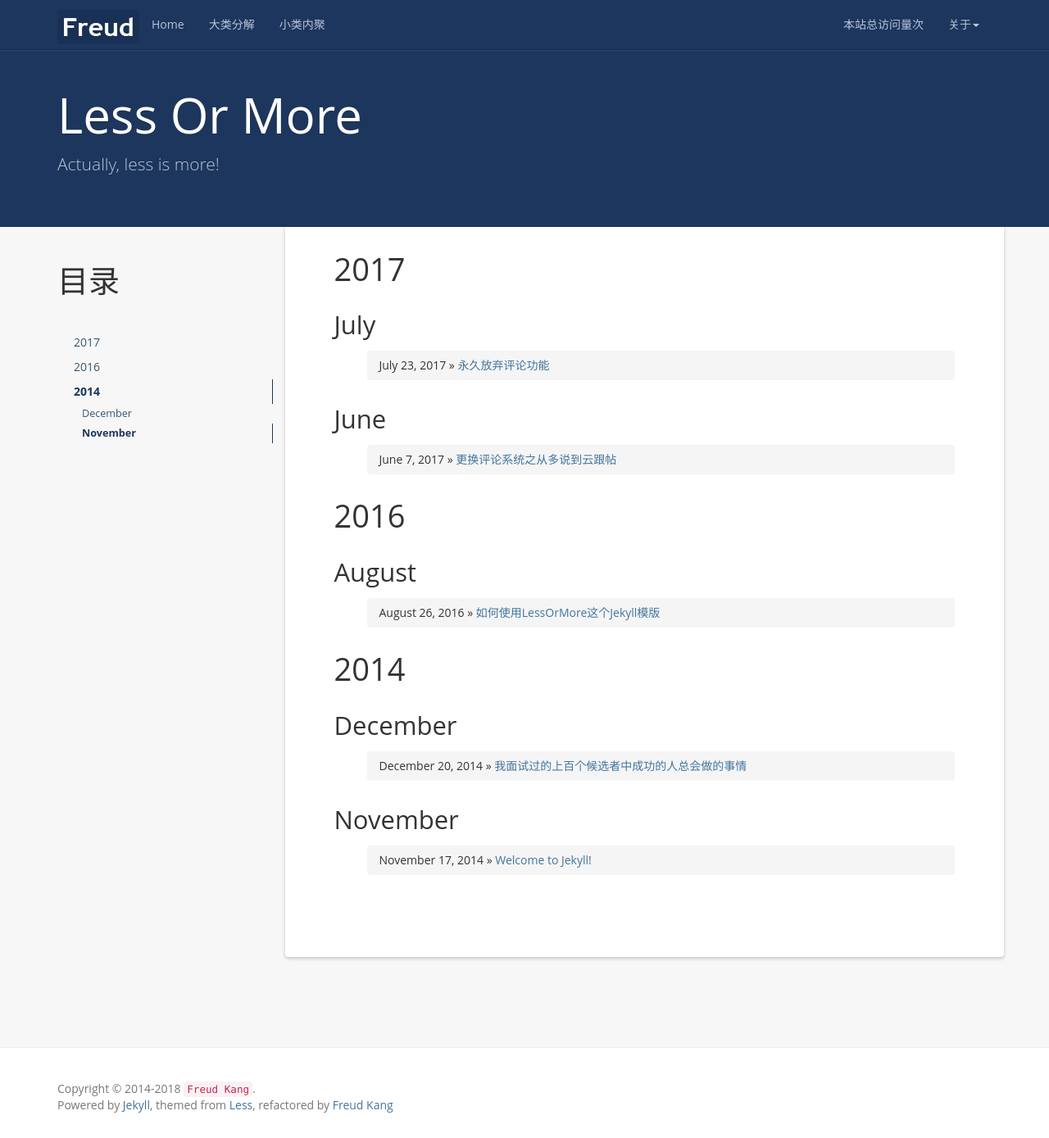
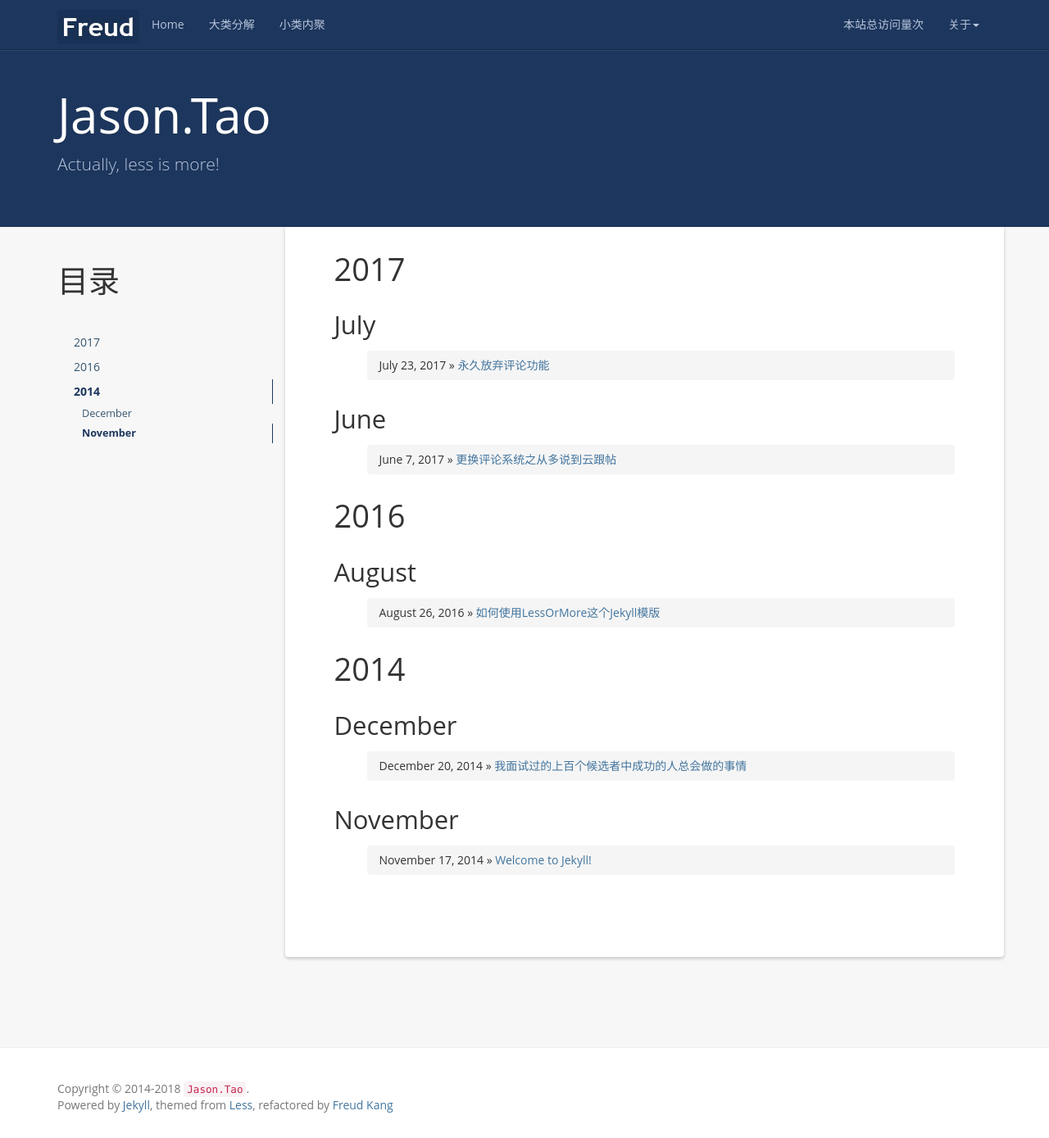
Before and after one commit to taozhuwen/taozhuwen.github.io, a Jekyll site: the page built from index.html, in a window 1280 px wide and 1389 px high. Shown: the whole window at 82% size. Built offline with Jekyll 4.4.1, drawn with Linux system fonts in a browser that asks for light colours; nearby versions of some CDN libraries; a script that is not in the unit is left out; the list of posts is cut into pages by our own code; comment, search, counter and statistics services are not loaded.

Commit message:
Update _config.yml

```diff
--- a/_config.yml
+++ b/_config.yml
@@ -1,13 +1,13 @@
 # Site settings
-name: Less Or More
-email: luoyan35714@126.com
-author: Freud Kang
-url: http://www.hifreud.com
-resume_site: http://www.hifreud.com/Resume.io/
-github: https://github.com/luoyan35714/
-baseurl: "/LessOrMore"
+name: Jason.Tao
+email: taozhuwen@126.com
+author: Jason.Tao
+url: https://blog.csdn.net/taozhuwen
+resume_site: https://blog.csdn.net/taozhuwen
+github: https://github.com/taozhuwen/
+baseurl: ""
 description: Actually, less is more!
-meta_description: 康志华;个人博客;学而不思则罔;思而不学则殆;生命不止;折腾不休
+meta_description: 学而不思则罔;思而不学则殆;生命不止;折腾不休
 motto: It's our wits that make us men.
 banner: 学而不思则罔，思而不学则殆。
 
@@ -17,7 +17,7 @@ paginate: 10
 
 exclude: ['README.md', 'Gemfile.lock', 'Gemfile', 'Rakefile']
 
-github_username: luoyan35714
+github_username: taozhuwen
 
 # Build settings
 markdown: kramdown
```
